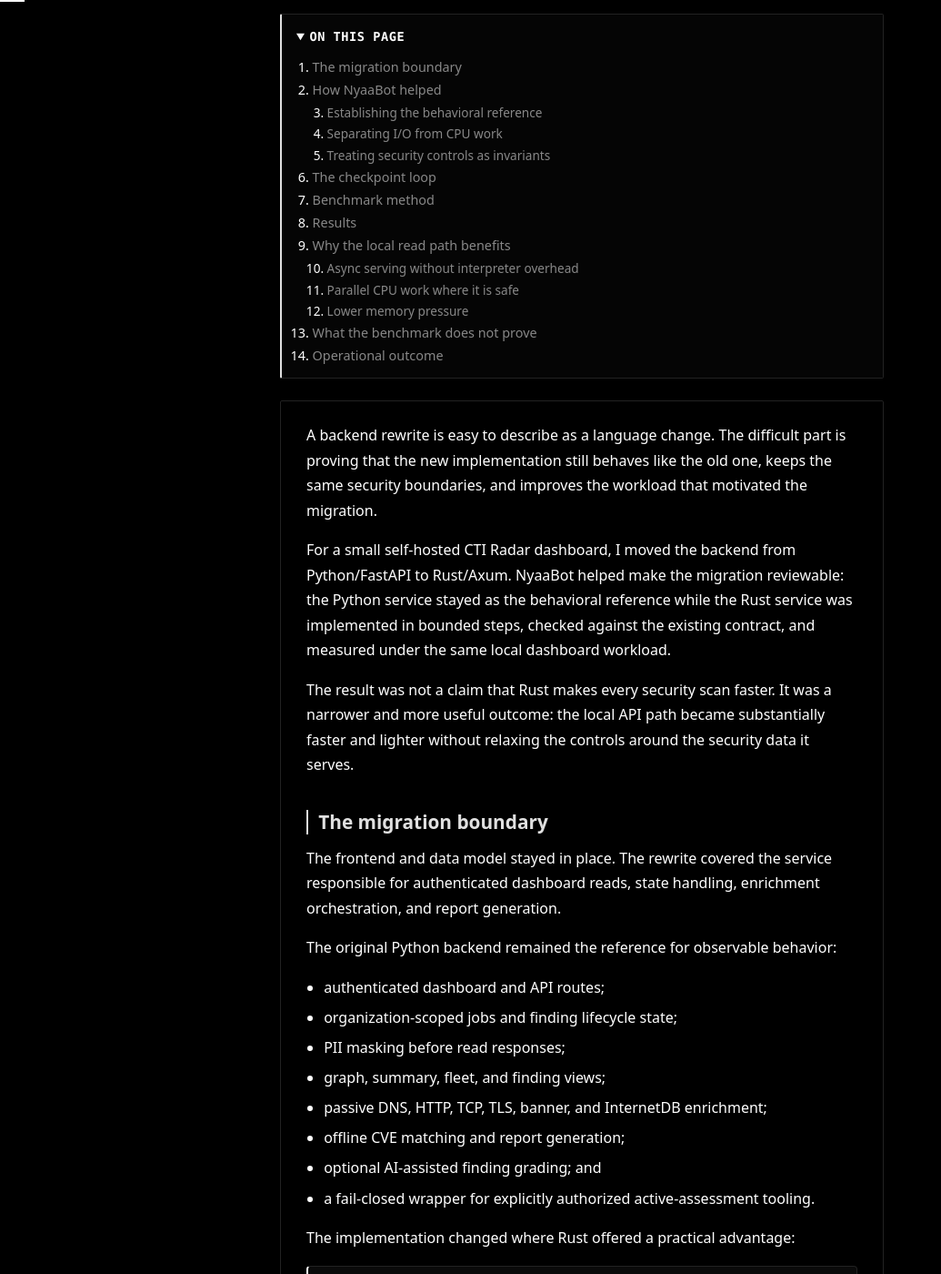
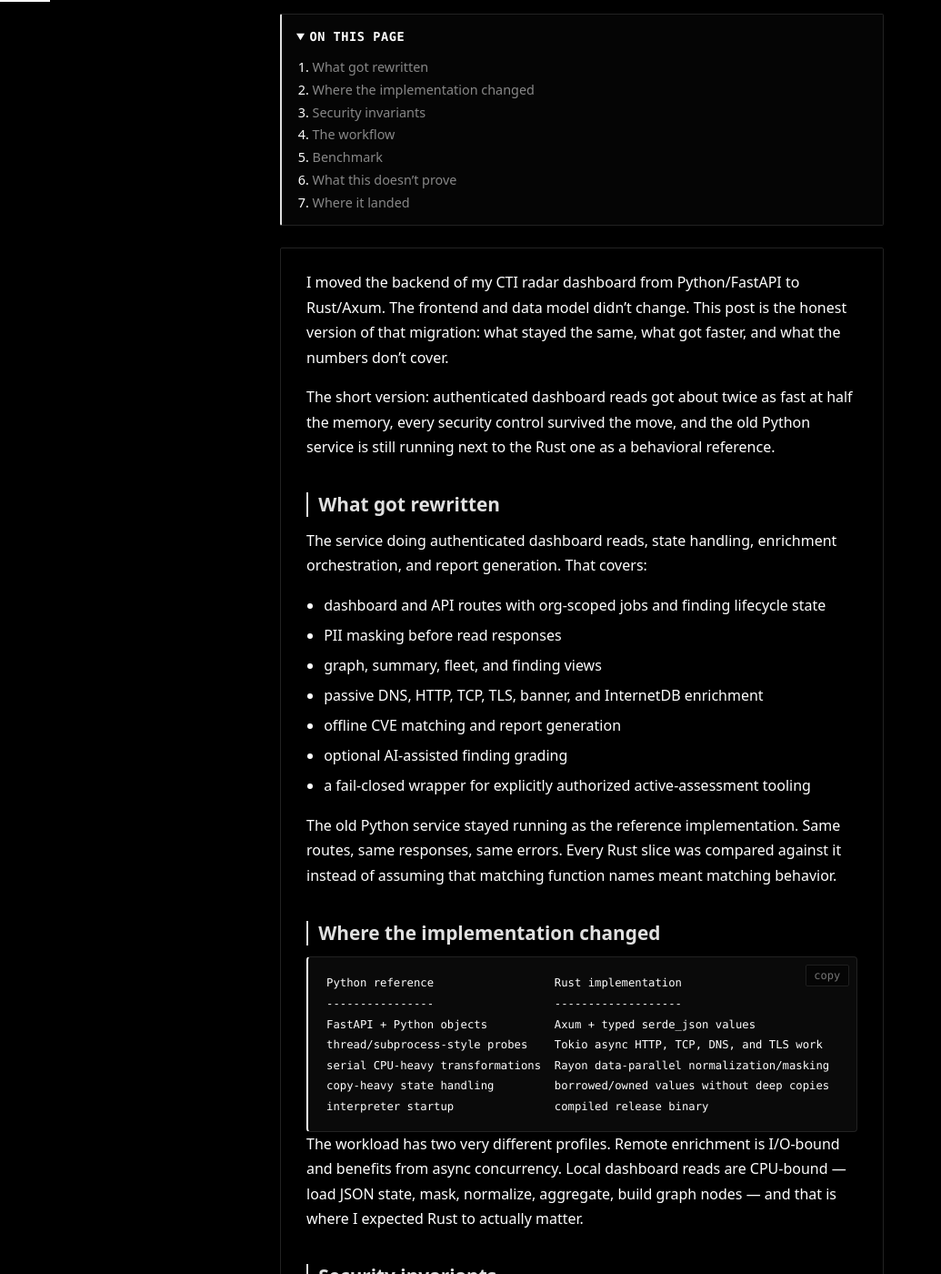
Before and after one commit to bhanuharya/bhanuharya.github.io, a Jekyll site: the page built from _posts/2026-09-01-moving-a-cti-dashboard-backend-from-python-to-rust.md, in a window 1280 px wide and 1400 px high, scrolled down 292 px. Shown: the whole window at 91% size, without its empty margins (0-1035 px from the left). Built offline with Jekyll 4.4.1, drawn with Linux system fonts in a browser that asks for light colours; some of the changed text lies outside the part shown.

Commit message:
docs: rewrite CTI Rust migration post in plainer voice (#16)
* docs: consolidate CTI Rust migration posts

* docs: rewrite CTI Rust migration post in plainer voice

````diff
--- a/_posts/2026-09-01-moving-a-cti-dashboard-backend-from-python-to-rust.md
+++ b/_posts/2026-09-01-moving-a-cti-dashboard-backend-from-python-to-rust.md
@@ -1,6 +1,6 @@
 ---
 layout: post
-title: "Rebuilding a CTI Radar Backend with Rust and NyaaBot"
+title: "Moving a CTI dashboard backend from Python to Rust"
 date: 2026-09-01
 author: bhanuharya
 tags: [rust, python, performance, security, agents, cti, self-hosting]
@@ -8,28 +8,25 @@
   - /blog/how-nyaabot-helped-validate-a-cti-rust-migration/
 ---
 
-A backend rewrite is easy to describe as a language change. The difficult part is proving that the new implementation still behaves like the old one, keeps the same security boundaries, and improves the workload that motivated the migration.
+I moved the backend of my CTI radar dashboard from Python/FastAPI to Rust/Axum. The frontend and data model didn't change. This post is the honest version of that migration: what stayed the same, what got faster, and what the numbers don't cover.
 
-For a small self-hosted CTI Radar dashboard, I moved the backend from Python/FastAPI to Rust/Axum. NyaaBot helped make the migration reviewable: the Python service stayed as the behavioral reference while the Rust service was implemented in bounded steps, checked against the existing contract, and measured under the same local dashboard workload.
+The short version: authenticated dashboard reads got about twice as fast at half the memory, every security control survived the move, and the old Python service is still running next to the Rust one as a behavioral reference.
 
-The result was not a claim that Rust makes every security scan faster. It was a narrower and more useful outcome: the local API path became substantially faster and lighter without relaxing the controls around the security data it serves.
+## What got rewritten
 
-## The migration boundary
+The service doing authenticated dashboard reads, state handling, enrichment orchestration, and report generation. That covers:
 
-The frontend and data model stayed in place. The rewrite covered the service responsible for authenticated dashboard reads, state handling, enrichment orchestration, and report generation.
+- dashboard and API routes with org-scoped jobs and finding lifecycle state
+- PII masking before read responses
+- graph, summary, fleet, and finding views
+- passive DNS, HTTP, TCP, TLS, banner, and InternetDB enrichment
+- offline CVE matching and report generation
+- optional AI-assisted finding grading
+- a fail-closed wrapper for explicitly authorized active-assessment tooling
 
-The original Python backend remained the reference for observable behavior:
+The old Python service stayed running as the reference implementation. Same routes, same responses, same errors. Every Rust slice was compared against it instead of assuming that matching function names meant matching behavior.
 
-- authenticated dashboard and API routes;
-- organization-scoped jobs and finding lifecycle state;
-- PII masking before read responses;
-- graph, summary, fleet, and finding views;
-- passive DNS, HTTP, TCP, TLS, banner, and InternetDB enrichment;
-- offline CVE matching and report generation;
-- optional AI-assisted finding grading; and
-- a fail-closed wrapper for explicitly authorized active-assessment tooling.
-
-The implementation changed where Rust offered a practical advantage:
+## Where the implementation changed
 
 ```text
 Python reference                  Rust implementation
@@ -41,46 +38,25 @@
 interpreter startup               compiled release binary
 ```
 
-The objective was to improve the local service, not to turn a remote network into a faster one.
+The workload has two very different profiles. Remote enrichment is I/O-bound and benefits from async concurrency. Local dashboard reads are CPU-bound — load JSON state, mask, normalize, aggregate, build graph nodes — and that is where I expected Rust to actually matter.
 
-## How NyaaBot helped
+## Security invariants
 
-NyaaBot was used as a structured implementation and review loop rather than as an unrestricted rewrite command.
+I treated the security controls as migration invariants, not features to revisit later. Each one had to land in the Rust service with the same enforcement point as before:
 
-### Establishing the behavioral reference
+- org slugs validated before filesystem use
+- constant-time API token comparison
+- rate-limited login attempts
+- response security headers on
+- atomic, permission-restricted state writes
+- provider URLs checked against SSRF and DNS rebinding
+- active-assessment tooling stays fail-closed and explicitly authorized
 
-The first useful output was not Rust code. It was a list of responsibilities that could not silently disappear during the migration. Describing the contract in terms of routes, data transformations, authorization, and failure behavior made it possible to compare implementations without assuming that matching function names meant matching behavior.
+A rewrite that passes response tests but quietly loosens authorization is not an improvement, so any diff touching one of these paths got read before the slice was called done.
 
-Each migration slice had a concrete acceptance target: a route, a transformation, a compatibility decision, or a validation result. That made it possible to stop after any step and inspect the diff.
+## The workflow
 
-### Separating I/O from CPU work
-
-The backend has two very different performance profiles:
-
-```text
-remote enrichment       → asynchronous I/O and bounded concurrency
-local dashboard reads   → parsing, masking, normalization, aggregation
-```
-
-Tokio fit the asynchronous service and network operations. Rayon fit independent CPU-heavy transformations such as masking, normalization, and graph preparation. This division also kept the performance hypothesis testable: the strongest expected improvement was in authenticated dashboard reads, not in DNS response time or a remote HTTP server.
-
-### Treating security controls as invariants
-
-The migration review asked where each security property was enforced in the new implementation:
-
-- organization slugs are validated before filesystem use;
-- API-token comparison is constant-time;
-- login attempts are rate-limited;
-- response security headers remain enabled;
-- state writes remain atomic and permission-restricted;
-- provider URLs are checked against SSRF and DNS-rebinding risks; and
-- active-assessment operations remain fail-closed and explicitly authorized.
-
-This was an important constraint on the agent workflow. A rewrite that passes response tests but weakens authorization or URL validation is not an improvement.
-
-## The checkpoint loop
-
-The practical workflow was deliberately repetitive:
+I used NyaaBot as an implementation and review loop. Each slice: pick one Python behavior, write the Rust equivalent, diff response shape and error behavior, re-check the security-sensitive paths, run a focused check, record what still differs. A mismatch was a compatibility bug to investigate, never a reason to edit the expected result until the test passed.
 
 ```text
 inspect a Python behavior
@@ -96,26 +72,11 @@
 record the remaining difference
 ```
 
-A mismatch in a response field or status code was treated as a compatibility issue to investigate, not as permission to update the expected result until it passed. That kept the reference implementation useful throughout the rewrite.
+The bot traced code paths, proposed implementations, and ran bounded checks. Risk calls, benchmark data, and the release decision stayed with me.
 
-The bot could trace a code path, propose an implementation, run a bounded check, and identify a difference. Decisions about acceptable risk, authorized benchmark data, and release readiness remained human responsibilities.
+## Benchmark
 
-## Benchmark method
-
-I measured the part of the application where backend implementation should matter: authenticated, CPU-heavy dashboard reads.
-
-Both services used the same machine, the same demo organization data, and the same four request paths:
-
-```text
-/api/summary
-/api/findings
-/api/graph
-/api/dashboard
-```
-
-The load was 16 concurrent clients. Each backend completed five three-second runs. The reported values are the benchmark harness output for that run, not a synthetic projection.
-
-## Results
+I measured the part where the backend implementation should matter: authenticated, CPU-heavy dashboard reads. Same machine, same demo org data, same four paths (`/api/summary`, `/api/findings`, `/api/graph`, `/api/dashboard`), 16 concurrent clients, five 3-second runs per backend.
 
 ```text
 Metric                         Python/FastAPI       Rust/Axum
@@ -127,52 +88,16 @@
 Peak server RSS under load     56.7 MB              27.5 MB
 ```
 
-Expressed as relative changes, the Rust backend delivered:
+That is 2.19× the throughput, 62.8% lower median latency, 39.6% lower p95, and 51.5% lower peak RSS. In plain terms: a little over twice as many requests at roughly half the memory, on the workload a dashboard actually runs.
 
-- **2.19× higher throughput**: 636.4 versus 290.0 requests per second;
-- **62.8% lower median latency**: 18.7 ms versus 50.3 ms;
-- **39.6% lower p95 latency** and **31.4% lower p99 latency**;
-- **51.5% lower peak resident memory**: 27.5 MB versus 56.7 MB.
+## What this doesn't prove
 
-For the dashboard/read workload, the service handled a little more than twice as many requests while using roughly half as much memory.
+It does not mean everything is 2.19× faster. A full passive scan is dominated by DNS response times, TCP/TLS handshake latency, remote rate limiting, and external data sources. Rust trims local scheduling and subprocess overhead; it cannot make a remote endpoint answer faster. Network-heavy work gets a smaller, target-dependent win.
 
-## Why the local read path benefits
+The next measurement should be a controlled scan run: authorized targets, identical settings, wall-clock time, CPU, RSS, external request counts, and output equivalence. That is the number that matters for the scan path; requests-per-second was the right number for the API path.
 
-The dashboard endpoints perform several small transformations on every request: load JSON state, remove sensitive values, normalize findings, aggregate counts, and build graph nodes and edges. That work is cheap once, but it compounds when several users or automation clients request it concurrently.
+## Where it landed
 
-Rust helps here in three practical ways.
+The Rust backend runs loopback-bound on its own port with the same frontend and data layout. Python is still available for comparison until the Rust service has done a stretch of unattended runs.
 
-### Async serving without interpreter overhead
-
-Tokio keeps many in-flight operations in a single asynchronous runtime. The service spends less time coordinating threads and more time doing response work.
-
-### Parallel CPU work where it is safe
-
-Masking, normalization, and graph preparation are independent over many findings. Rayon distributes those transformations across available CPU cores without sharing mutable request state.
-
-### Lower memory pressure
-
-The Rust service avoids per-request Python object overhead and unnecessary deep copies in the correlation path. Lower RSS preserves headroom for the browser, report rendering, scheduled jobs, and other local tools on a small self-hosted host.
-
-## What the benchmark does not prove
-
-A dashboard API benchmark is not a claim that every operation is 2.19× faster.
-
-A full passive scan is dominated by remote conditions: DNS response time, TCP connection latency, TLS negotiation, rate limiting, and external data-source availability. Rust can reduce local scheduling and subprocess overhead, but it cannot make a remote endpoint respond faster.
-
-The useful interpretation is narrower:
-
-```text
-local transformation and API work  → strong Rust advantage
-remote network reconnaissance      → smaller, target-dependent advantage
-```
-
-That distinction keeps a benchmark connected to the workload it actually measured instead of turning one local result into a universal performance claim.
-
-## Operational outcome
-
-The Rust backend runs as a loopback-bound service on its own port while preserving the existing frontend and data layout. Keeping the Python reference available during migration made it possible to compare behavior instead of treating the rewrite as an irreversible replacement.
-
-The next comparison should use a controlled set of authorized targets and identical scan settings. It should capture wall-clock time, CPU, peak RSS, external request counts, and output equivalence. For network-heavy work, those details are more informative than a single requests-per-second number.
-
-The broader lesson is about agent-assisted engineering as much as Rust. NyaaBot did not replace judgment; it reduced the cost of applying judgment repeatedly. A reference implementation, explicit security invariants, small checkpoints, and workload-matched measurements produced a migration that was both faster on the local API path and easier to evaluate honestly.
+Net: the local read path is about twice as fast at half the memory, with the same controls in front of it. The review setup — reference implementation, written-down invariants, small checkpoints, benchmarks matched to the workload — is what made the rewrite trustworthy. Rust was just the tool.
````
